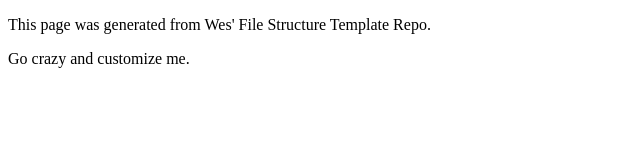
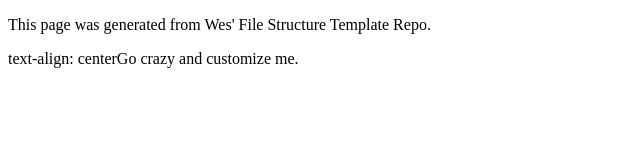
Before and after one commit to snmhaughton/art101, a plain HTML site: page index.html in a window 1280 px wide. Shown: the whole page, without its empty margins (0-640 px from the left). Drawn offline with Linux system fonts and the light colour scheme.

Commit message:
Update index.html

```diff
--- a/index.html
+++ b/index.html
@@ -8,7 +8,7 @@
 	<main>
 		<p>This page was generated from Wes' File Structure Template Repo.</p>
 
-		<p>Go crazy and customize me.</p>
+		<p>text-align: centerGo crazy and customize me.</p>
 	</main>
 
 
```
